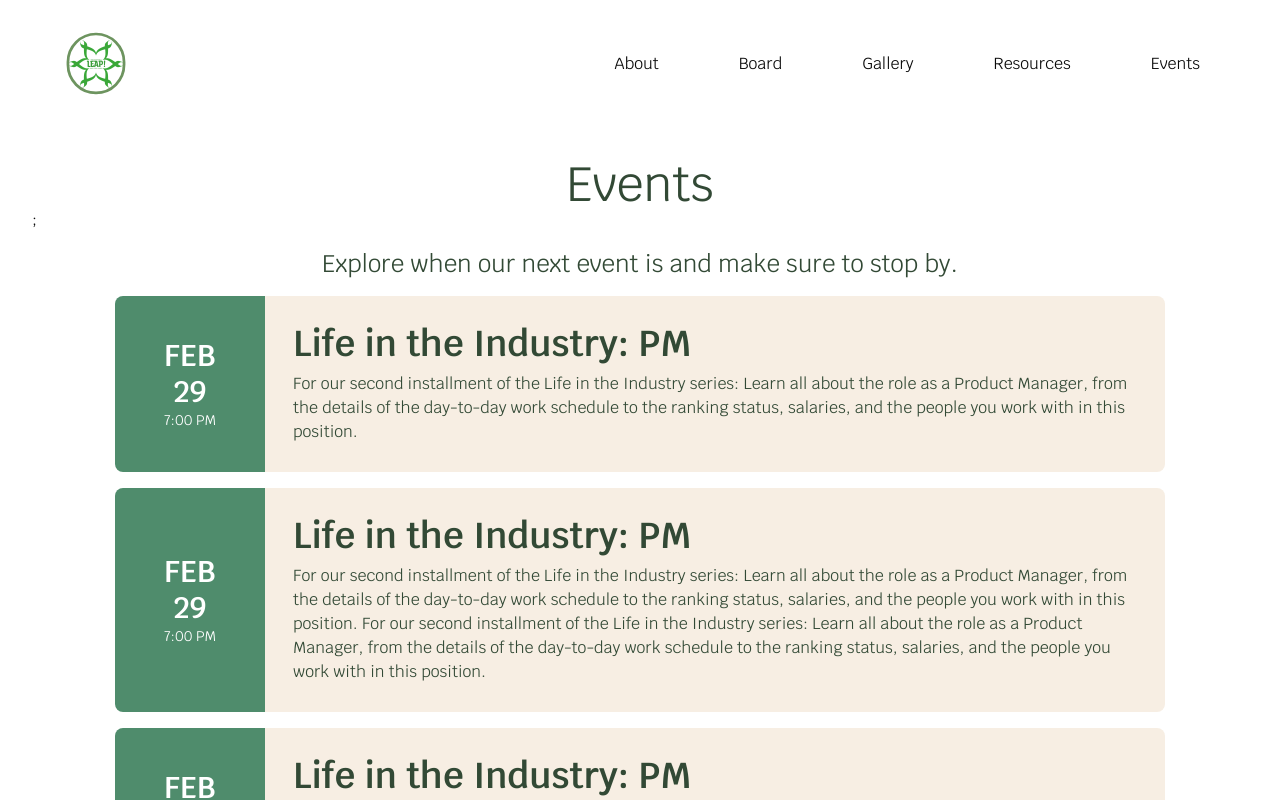
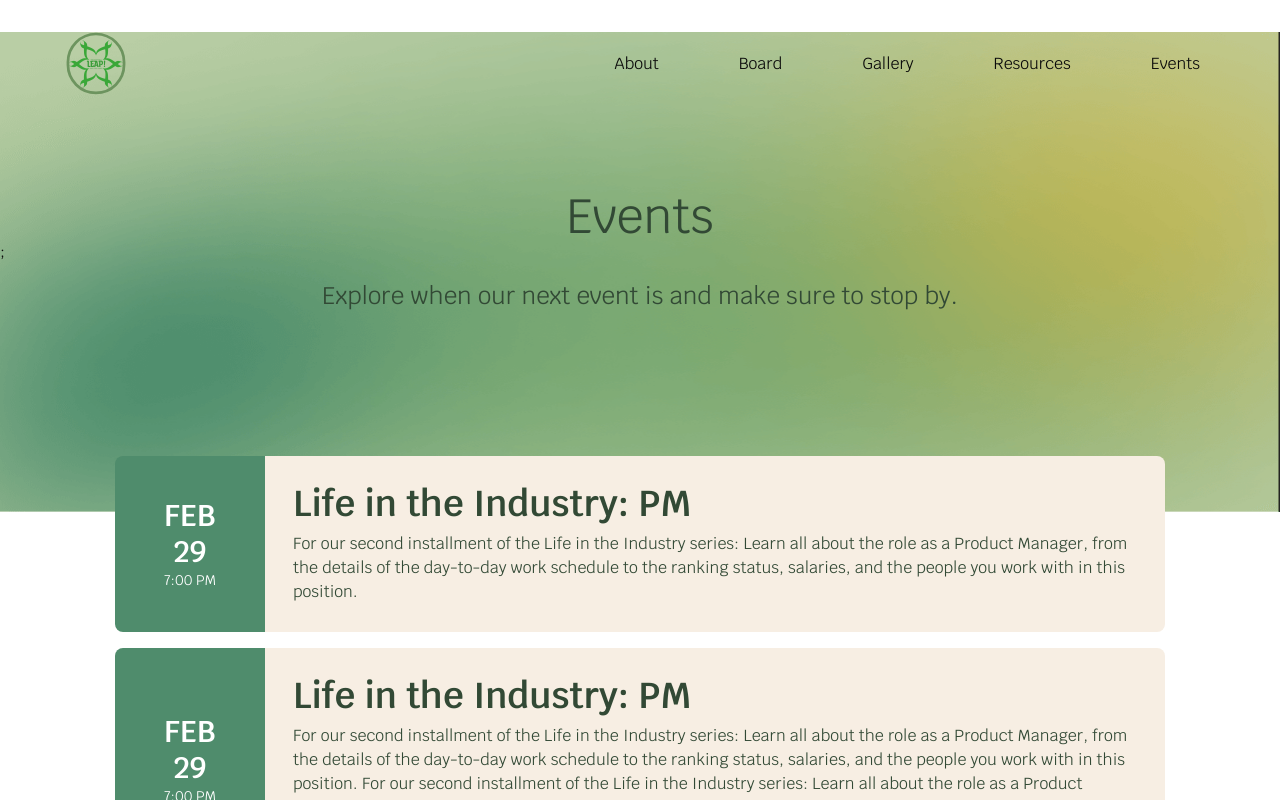
Before and after one commit to acm-ucr/leap-website, a Next.js app: page /events in a window 1280 px wide. Shown: the top 800 px of the page. Built offline with nearby package versions, Linux system fonts and the light colour scheme.

Commit message:
made a prop for header background

```diff
--- a/src/app/about/page.tsx
+++ b/src/app/about/page.tsx
@@ -1,3 +1,4 @@
+//import { use } from "react";
 import About from "../../components/about/About";
 import Button from "../../components/about/Button";
 import Leap from "@/components/about/Leap";
--- a/src/app/board/page.tsx
+++ b/src/app/board/page.tsx
@@ -1,5 +1,6 @@
 import Board from "../../components/board/Board";
-import Header from "../../components/board/header";
+import Header from "../../components/board/Header";
+import BackgroundImage from "@/public/assets/header-background-about.webp";
 
 const OurBoard = () => {
   return (
@@ -10,6 +11,7 @@ const OurBoard = () => {
         subtitle={
           "Individuals dedicated to helping students overcome mental health issues."
         }
+        background={BackgroundImage}
       />
     </div>
   );
--- a/src/app/events/page.tsx
+++ b/src/app/events/page.tsx
@@ -1,6 +1,7 @@
 import Events from "../../components/events/Events";
-import Header from "../../components/board/header";
+import Header from "../../components/board/Header";
 import { events } from "@/data/events";
+import BackgroundImage from "@/public/assets/header-background-about.webp";
 
 const OurEvents = () => {
   return (
@@ -8,6 +9,7 @@ const OurEvents = () => {
       <Header
         title={"Events"}
         subtitle={"Explore when our next event is and make sure to stop by."}
+        background={BackgroundImage}
       />
       {events.map((event) => (
         <Events
--- a/src/components/board/header.tsx
+++ b/src/components/board/header.tsx
@@ -1,18 +1,25 @@
 import React from "react";
+import Image, { StaticImageData } from "next/image";
 
 interface HeaderProps {
   title: string;
   subtitle: string;
+  background: StaticImageData;
 }
 
-const Header: React.FC<HeaderProps> = ({ title, subtitle }) => {
+const Header: React.FC<HeaderProps> = ({ title, subtitle, background }) => {
   return (
-    <div className="w-full bg-transparent">
-      <div className="text-leap place-self-center pt-32 text-5xl text-leap-dark-green">
+    <div className="relative w-screen">
+      <Image
+        src={background}
+        className="absolute -z-20 h-[60vh] w-full md:flex"
+        alt="header background"
+      />
+      <div className="text-leap place-self-center pt-40 text-5xl text-leap-dark-green">
         {title}
       </div>
       ;
-      <div className="text-leap place-self-center pt-4 text-2xl text-leap-dark-green">
+      <div className="text-leap place-self-center px-20 pb-32 pt-4 text-2xl text-leap-dark-green">
         <p> {subtitle}</p>
       </div>
     </div>
```
Also changed, not shown: public/assets/header-background-about.webp (added), public/assets/header-background-board.webp (added).
